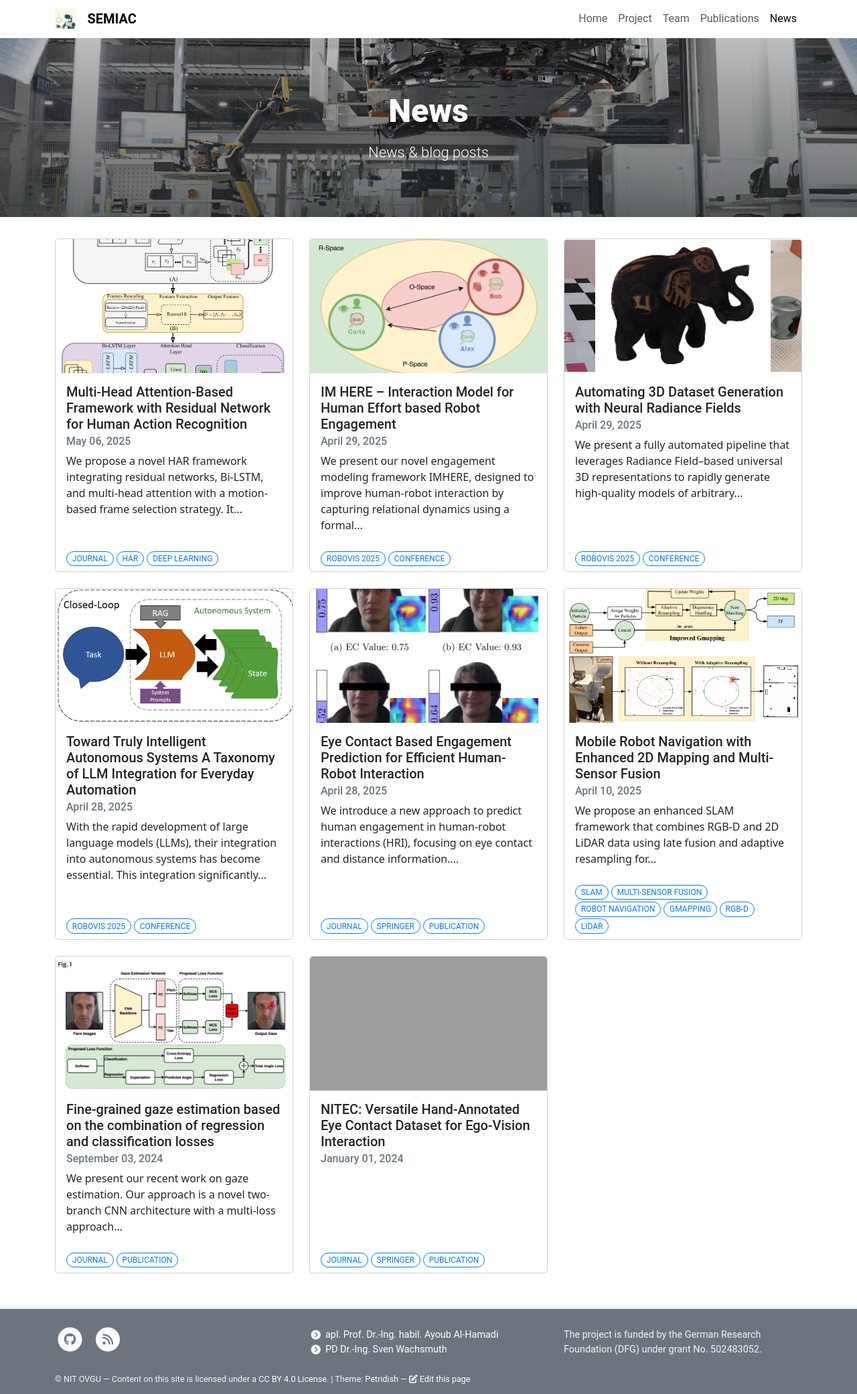
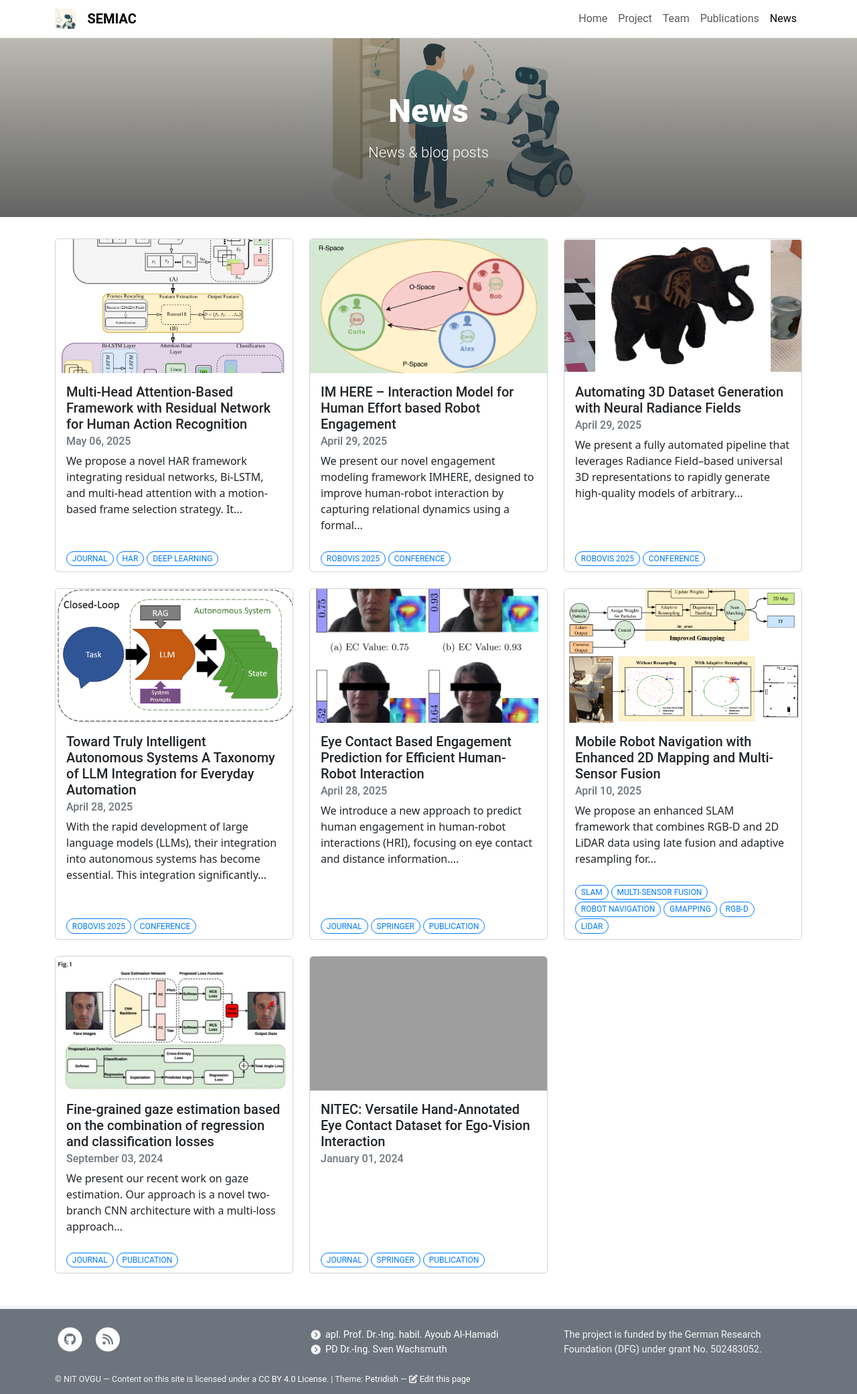
Before and after one commit to ovgu-nit/semiac, a Jekyll site: the page built from pages/archive.md, in a window 1280 px wide. Shown: the whole page at 67% size. Built offline with Jekyll 4.4.1, drawn with Linux system fonts in a browser that asks for light colours; grey boxes are pictures that could not be loaded.

Commit message:
background

```diff
--- a/pages/archive.md
+++ b/pages/archive.md
@@ -2,7 +2,7 @@
 layout: archive
 title: News
 description: News & blog posts
-background: /assets/theme/images/header-img.jpg
+background: /assets/theme/images/home.png
 permalink: /blog/
 ---
 
```
